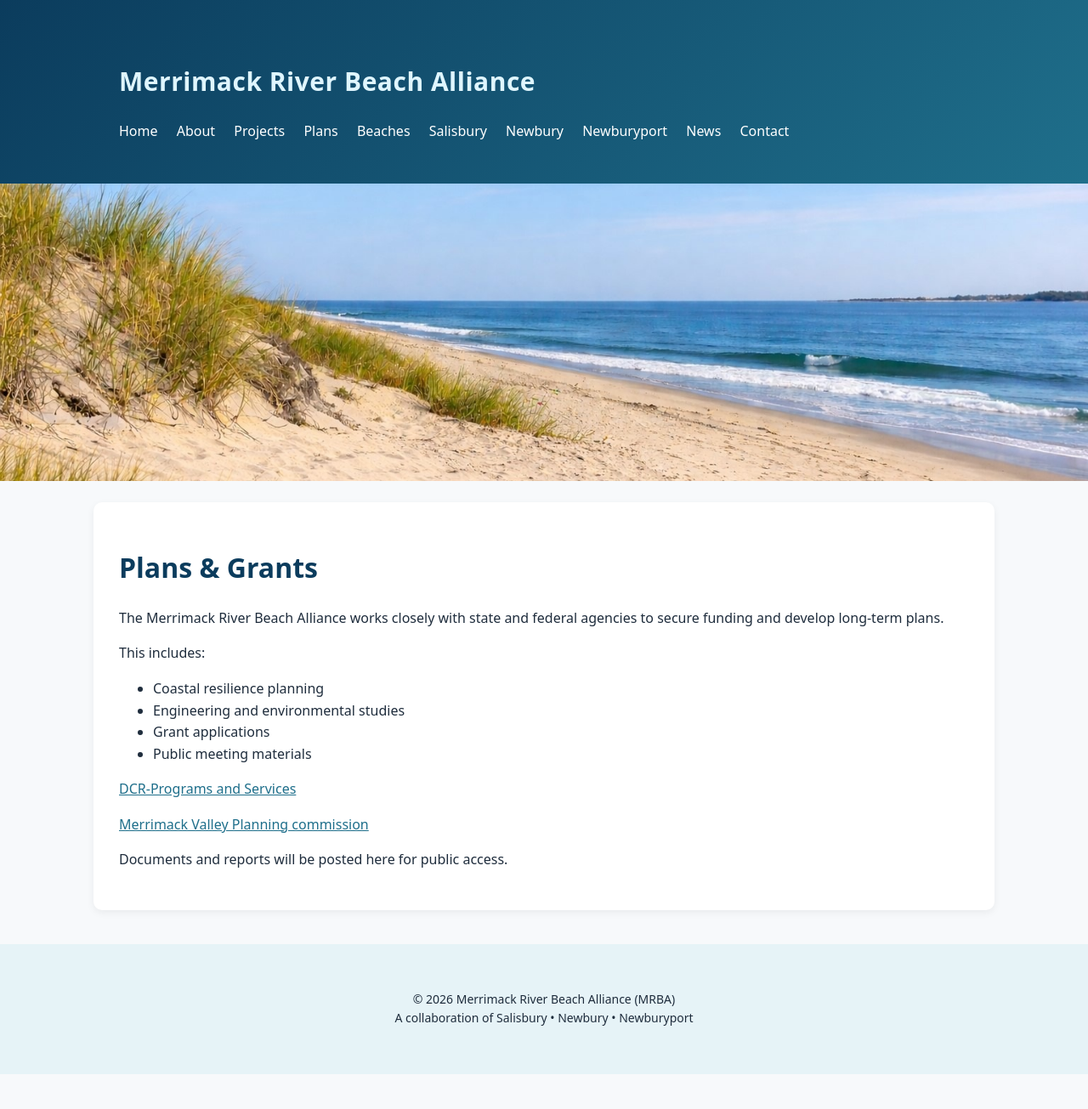
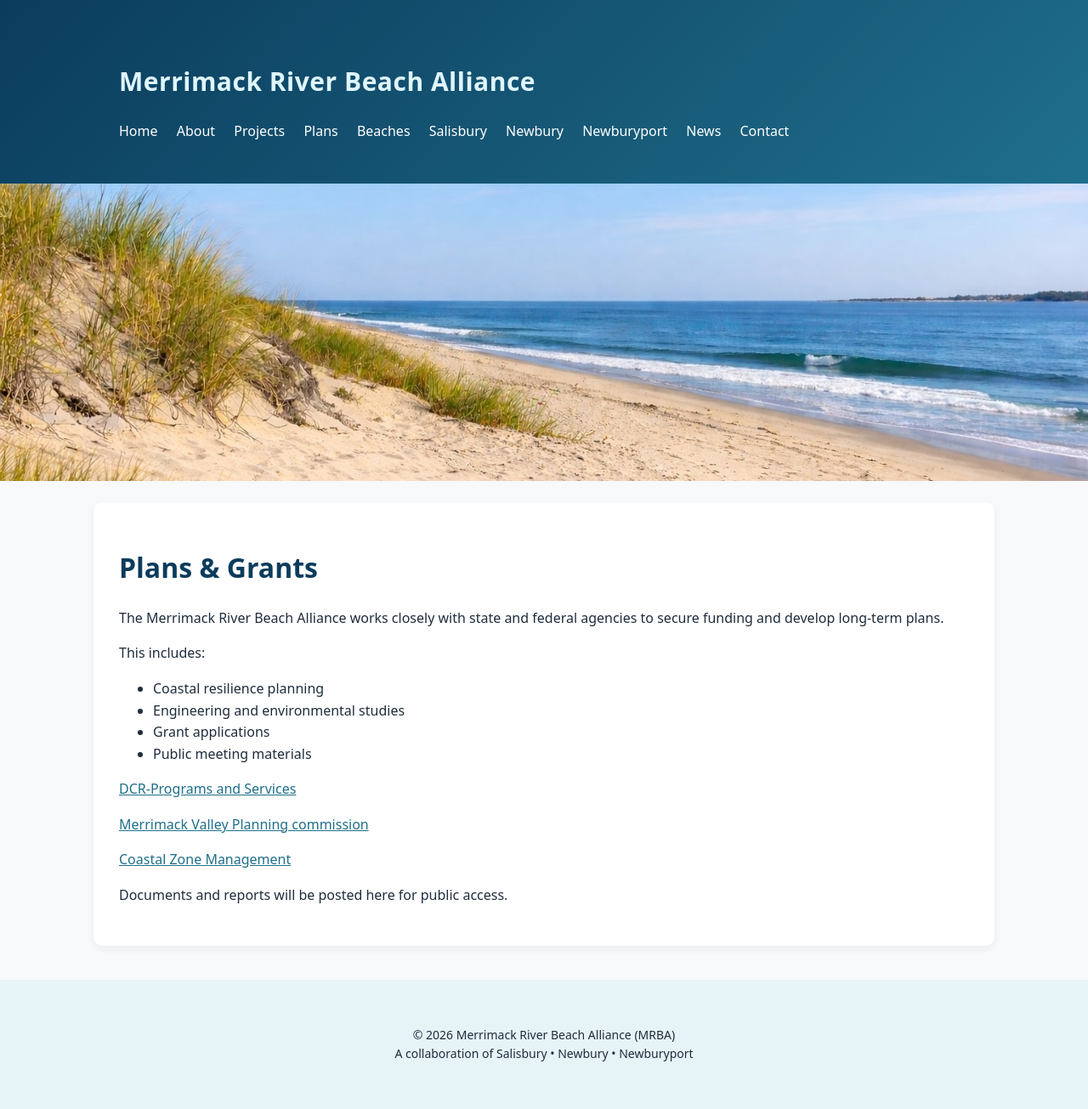
Before and after one commit to MAMRBAGOV/mamrba.gov, a Jekyll site: the page built from plans.md, in a window 1280 px wide. Shown: the whole page at 85% size. Built offline with Jekyll 4.4.1, drawn with Linux system fonts in a browser that asks for light colours; before the commit the page ends 1264 px from its top, so only the background shows below that.

Commit message:
Update plans.md

```diff
--- a/plans.md
+++ b/plans.md
@@ -16,4 +16,6 @@ This includes:
 
 <a href="https://mvpc.org" target="_blank">Merrimack Valley Planning commission</a>
 
+<a href="https://www.mass.gov/orgs/massachusetts-office-of-coastal-zone-management-czm" target="_blank">Coastal Zone Management</a>
+
 Documents and reports will be posted here for public access.
```
